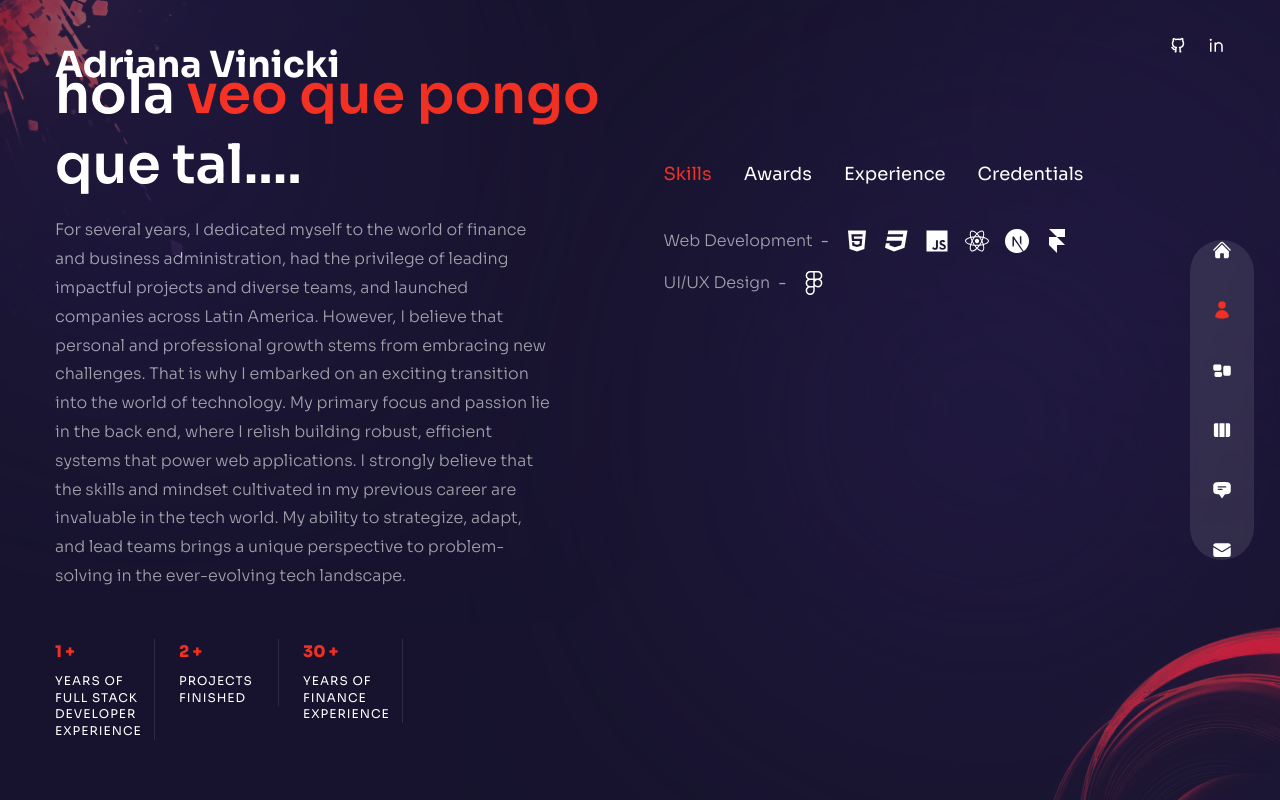
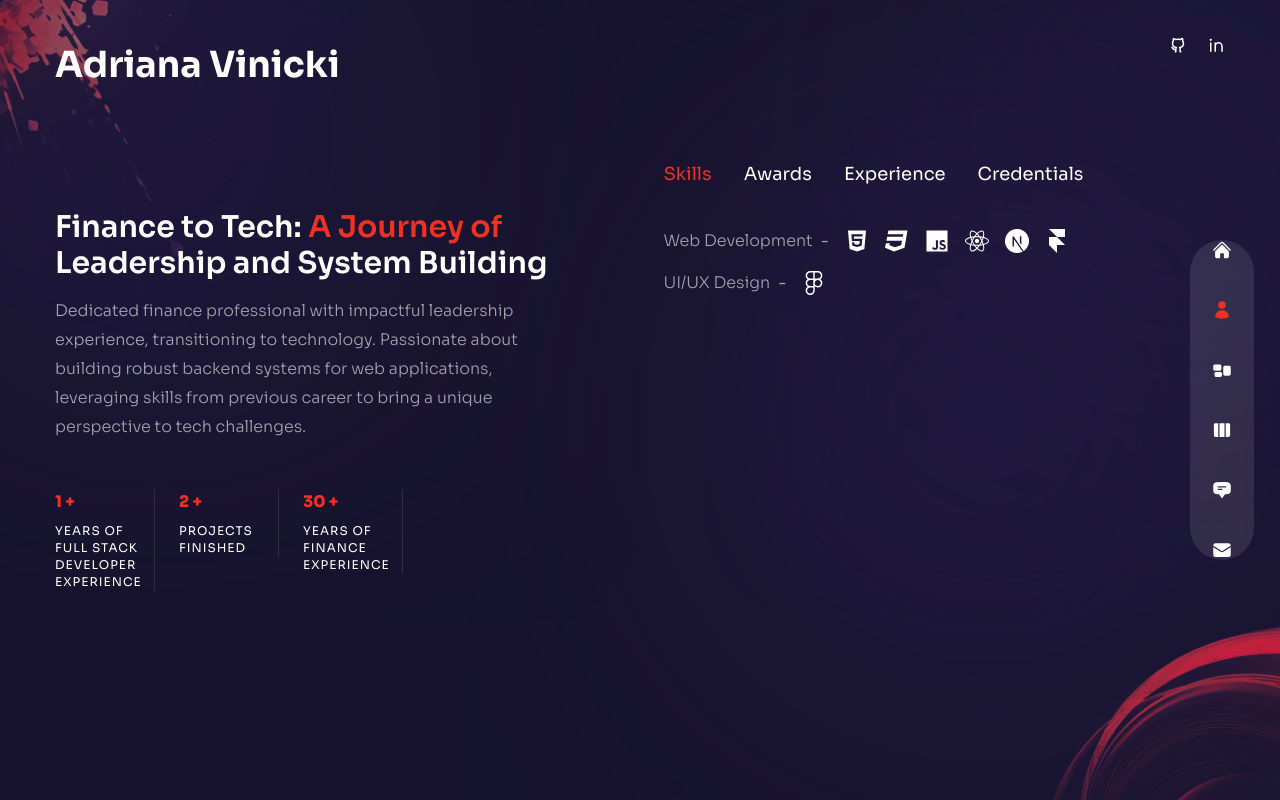
Before and after one commit to adrianavinicki/adriana-portfolio, a Next.js app: page /about in a window 1280 px wide. Built offline with nearby package versions, Linux system fonts and the light colour scheme.

Commit message:
sigo corrigo parrafo en about

```diff
--- a/pages/about/index.js
+++ b/pages/about/index.js
@@ -111,22 +111,15 @@ const About = () => {
       >
         {/* text */}
         <div className="flex-1 flex flex-col justify-center ">
-          <h2 className="h2">
-            hola <spam className="text-accent">veo que pongo </spam> que tal....
+          <h2 className="text-xl sm:text-3xl h2">
+            Finance to Tech: <spam className="text-accent">A Journey of </spam>{" "}
+            Leadership and System Building
           </h2>
           <p className="max-w-[500px] mx-auto xl:mx-0 mb-6 xl:mb-12 px-2 xl:px-0">
-            For several years, I dedicated myself to the world of finance and
-            business administration, had the privilege of leading impactful
-            projects and diverse teams, and launched companies across Latin
-            America. However, I believe that personal and professional growth
-            stems from embracing new challenges. That is why I embarked on an
-            exciting transition into the world of technology. My primary focus
-            and passion lie in the back end, where I relish building robust,
-            efficient systems that power web applications. I strongly believe
-            that the skills and mindset cultivated in my previous career are
-            invaluable in the tech world. My ability to strategize, adapt, and
-            lead teams brings a unique perspective to problem-solving in the
-            ever-evolving tech landscape.
+            Dedicated finance professional with impactful leadership experience,
+            transitioning to technology. Passionate about building robust
+            backend systems for web applications, leveraging skills from
+            previous career to bring a unique perspective to tech challenges.
           </p>
           {/* counters */}
           <div className="flex flex-1 xl:gap-x-6">
--- a/pages/index.js
+++ b/pages/index.js
@@ -79,7 +79,9 @@ const Home = () => {
          xl:bg-no-repeat w-full h-full absolute mix-blend-color-dodge translate-z-0"
         ></div>
         {/* particles */}
-        <ParticlesContainer />
+        <div>
+          <ParticlesContainer />
+        </div>
         {/* avatar img */}
         {/*<div className="relative bottom-16 lg:bottom-0 lg:right-0">*/}
         <div
```
